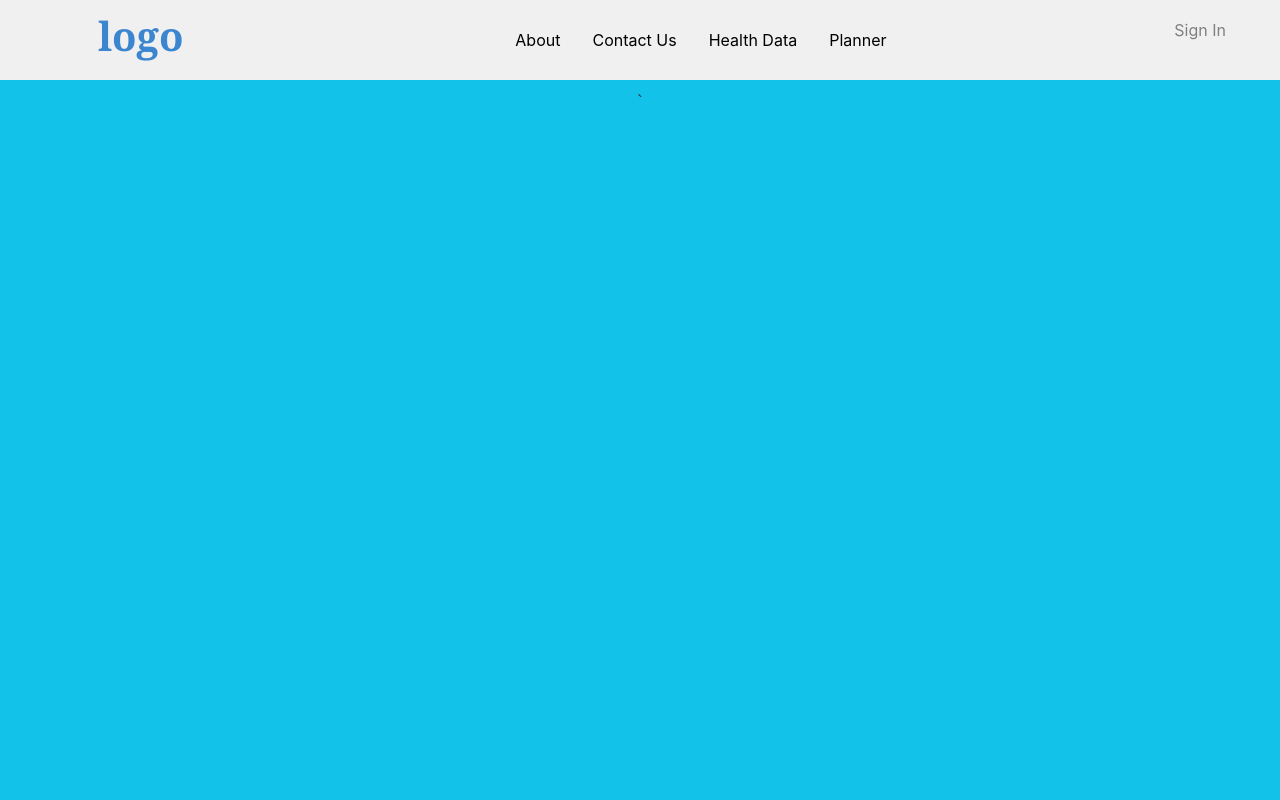
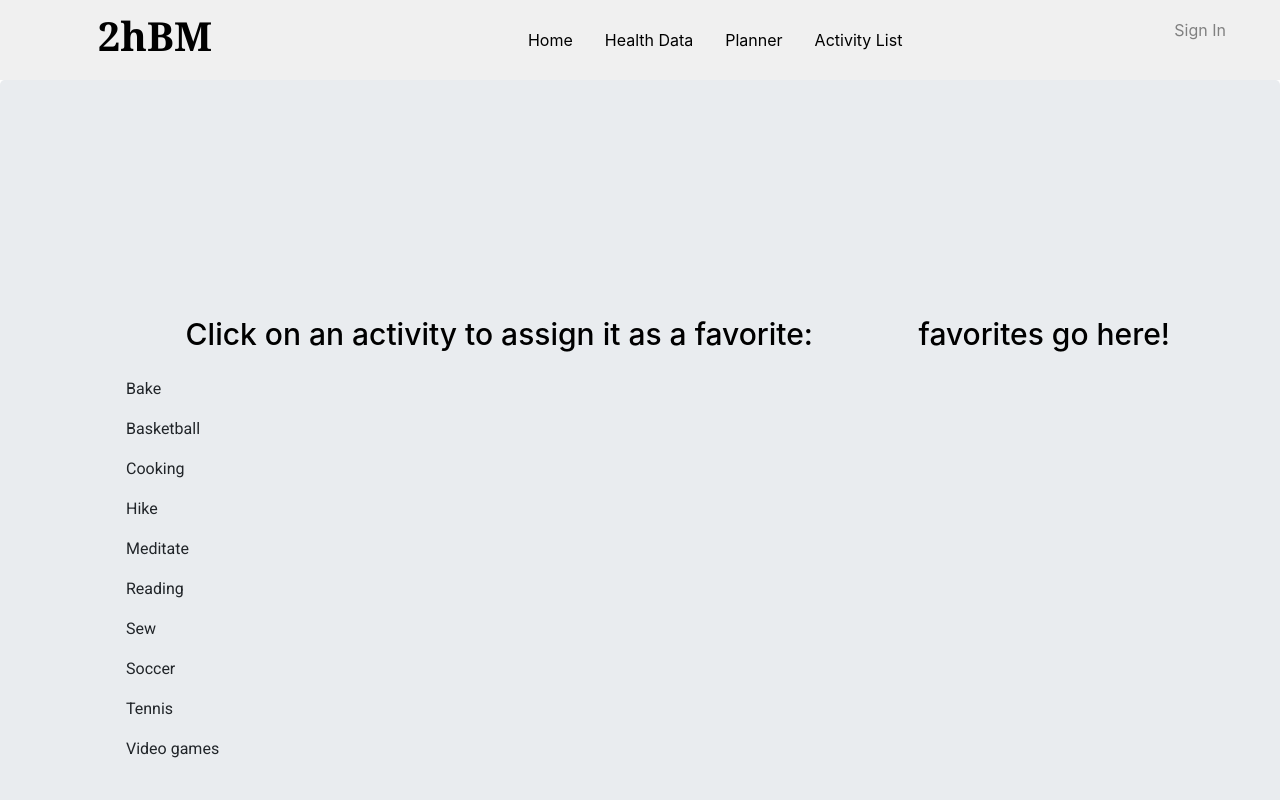
Before and after one commit to info340-wi21/project-2-teaganmach, a React (Create React App) app: page /activities in a window 1280 px wide. Shown: the top 800 px of the page. Built offline with nearby package versions, Linux system fonts and the light colour scheme.

Commit message:
more changes

```diff
--- a/package.json
+++ b/package.json
@@ -16,6 +16,7 @@
     "react-icons": "^4.2.0",
     "react-router-dom": "^5.2.0",
     "react-scripts": "4.0.3",
+    "react-window": "^1.8.6",
     "reactstrap": "^8.9.0",
     "styled-components": "^5.3.0",
     "web-vitals": "^1.1.2"
--- a/src/App.js
+++ b/src/App.js
@@ -4,6 +4,7 @@ import Signup from './components/Signup.js';
 import Home from './components/Homepage.js';
 import Navbar from './components/Navbar';
 import CalForm from './components/CalForm.js';
+import FavsList from './components/FavList.js';
 import { createMuiTheme, ThemeProvider} from '@material-ui/core/styles'
 import { Route, Switch, Link, Redirect, NavLink } from 'react-router-dom';
 import ContainedButtons from './components/SubmitBtn.js';
@@ -47,6 +48,9 @@ function App(){
           <Route path="/Planner">
             <TodoList/>
           </Route>
+          <Route path="/activities">
+            <FavsList/>
+          </Route>
           <div className="account-form">
             <Route path='/login'>
               <Login/>
--- a/src/components/FavList.js
+++ b/src/components/FavList.js
@@ -6,6 +6,7 @@ import ListItem from "@material-ui/core/ListItem";
 import ListItemText from "@material-ui/core/ListItemText";
 import { FixedSizeList } from "react-window";
 import SAMPLE_FAVS from '../data/activities.json';
+import '../css/favorites.css';
 
 // making a comparison function
 function compareValues(key, order = 'asc') {
@@ -59,19 +60,28 @@ function renderRow(props) {
     );
   }
 
-export default function VirtualizedList() {
+export default function FavsList() {
   const classes = useStyles();
 
   return (
-    <div className={classes.root}>
+    <div className="jumbotron">
+      <div className="container">
+        <div className="row">
+          <div className="left-panel col-sm">
+            <h3>Click on an activity to assign it as a favorite:</h3>
             <FixedSizeList
               height={400}
               width={300}
               itemSize={40}
-        itemCount={SAMPLE_FAVS.length}
-      >
+              itemCount={SAMPLE_FAVS.length}>
               {renderRow}
             </FixedSizeList>
           </div>
+          <div className="favs-panel col-sm-auto">
+            <h3>favorites go here!</h3>
+          </div>
+        </div>
+      </div>
+    </div>
   );
 }
--- a/src/components/Homepage.js
+++ b/src/components/Homepage.js
@@ -15,17 +15,29 @@ const firebaseConfig = {
   };
   firebase.initializeApp(firebaseConfig);
 
+  const buttonStyle = {
+    backgroundColor:'rgb(49, 97, 185)',
+    borderRadius:'22px',
+    border:'solid 0.5px #445383',
+    display:'inline-block',
+    color: 'white',
+    padding:'15px 30px',
+    textDecoration:'none',
+    fontSize:'20px',
+    textAlign: 'center',
+	fontFamily: 'sans-serif',
+    };
+
 export default function Home() {
 	return (
 	<div>
 		<div class="container">
-		<h1>WELCOME TO [APP NAME]</h1>
+		<h1>Welcome to <em>2hBM</em>!</h1>
 
-		<p>Feeling sick from quarantine blues? Try [OUR APP NAME], the website designed to help bored individuals find
-			new exercises to stay healthy in body and mind!<br/>(Currently, the only feature we have enabled is the calorie tracker--
-			check it out in the health data tab!) Use this webapp to find new fun exercises that won't take up much of your time, and learn
+		<p>Feeling sick from quarantine blues? Here at 2hBM, we are dedicated to helping bored individuals find
+			new exercises to stay healthy in <b><em>body and mind</em></b>! Use this webapp to find new fun exercises that won't take up much of your time, and learn
 			how to practice mindfulness.</p>
-		{/* <a style={buttonStyle} href="#" >EXPLORE</a>         */}
+		<a style={buttonStyle} href="/Health-Data" >Get started with our health planner!</a>
 		</div>
 	</div>
 	);
--- a/src/components/Navbar/index.js
+++ b/src/components/Navbar/index.js
@@ -8,22 +8,22 @@ const Navbar = () => {
         <Nav>
             <NavLink to="/">
                 <h1>
-                    logo
+                    2hBM
                 </h1>
             </NavLink>
             <Bars />
             <NavMenu>
                 <NavLink to="/">
-                    About
-                </NavLink>
-                <NavLink to="/">
-                    Contact Us
+                    Home
                 </NavLink>
                 <NavLink to="/Health-Data">
                     Health Data
                 </NavLink>
                 <NavLink to="/Planner">
                     Planner
+                </NavLink>
+                <NavLink to="/activities">
+                    Activity List
                 </NavLink>
 
             </NavMenu>
--- a/src/components/PlannerList/planner.js
+++ b/src/components/PlannerList/planner.js
@@ -1,15 +1,15 @@
 import React, { Component } from "react";
 import { Button } from 'reactstrap';
 import Items from "./Items";
-import './planner.css'
+import '../../css/planner.css'
 
 class TodoList extends Component {
     constructor(props) {
         super(props);
         this.state = {
-            items: [{text:"Reasonable calorie intake", key:0},
+            items: [{text:"Getting up to stand at least once every hour", key:0},
                     {text:"At least seven hours of sleep", key:1},
-                    {text:"Reasonable time to eat and drink, no less than three meals", key:2},
+                    {text:"Three meals a day + healthy snack", key:2},
                     {text:"30 minutes of moderate physical activity", key:3}]
         };
 
@@ -51,10 +51,10 @@ class TodoList extends Component {
         <div className="plannerList">
             <div className="mainText">
                 <h3>
-                    The Planner Will Help You Manage Your Plan
+                    List out the daily steps to achieve your health goals!
                 </h3>
                 <p>
-                You need to visit our Health Data page first
+                **You will need to visit our Health Data page first to determine a recommended plan and edit this premade one!**
                 </p>
             </div>
             <div className="formPart">
--- /dev/null
+++ b/src/css/favorites.css
@@ -0,0 +1,18 @@
+* {
+    box-sizing: border-box;
+  }
+
+.container {
+    display: flex;
+}
+
+.row {
+    margin: 10px 10px;
+}
+h3 {
+    text-align: left;
+    line-height: 1;
+    padding-bottom: 20px;
+    color:darkgreen;
+    font-size: 24px;
+}
--- a/src/css/home.css
+++ b/src/css/home.css
@@ -1,20 +1,25 @@
 *{
     box-sizing: border-box;
 }
+
+.container {
+	display: flex;
+	flex-direction: column;
+    min-height: 100vh;
+}
+
 h1 {
     font-size: '30px';
     text-align: center;
   	font-family: 'Georgia';
   	font-weight: bold;
-    color: #3c85cf;
-	margin-top: '150px';
-    padding: 50px 50px;
-  	padding-bottom: '50px';
+    color: black;
+    padding: 20px 50px;
 }
 
-.container {
-	display: flex;
-	flex-direction: column;
+h1 em {
+    color: rgb(49, 97, 185);
+    font-style: normal;
 }
 
 p {
@@ -23,19 +28,5 @@ p {
     text-align: center;
     word-wrap: break-word;
     padding: 0px 50px;
-    font-weight: bold;
+    padding-bottom: 50px;
 }
-
-/* const buttonStyle = {
-    boxShadow: '0px 0px 2px 2px #9fb4f2',
-    backgroundColor:'rgb(49, 97, 185)',
-    borderRadius:'12px',
-    border:'solid 0.5px #445383',
-    display:'inline-block',
-    color: 'white',
-    padding:'15px 30px',
-    textDecoration:'none',
-    fontSize:'20px',
-    textAlign: 'center',
-    }
-*/
--- a/src/components/PlannerList/planner.css
+++ b/src/css/planner.css
@@ -6,6 +6,12 @@
 .container{
     display: flex;
     justify-content: center;
+}
+
+h3 {
+    color: black;
+    text-align: center;
+    font-size: 30px;
 }
 
 .formPart{
```
Also changed, not shown: 1 other file (tests, documents, lock files or other folders). Lines whose indentation alone changed are shown as unchanged.
